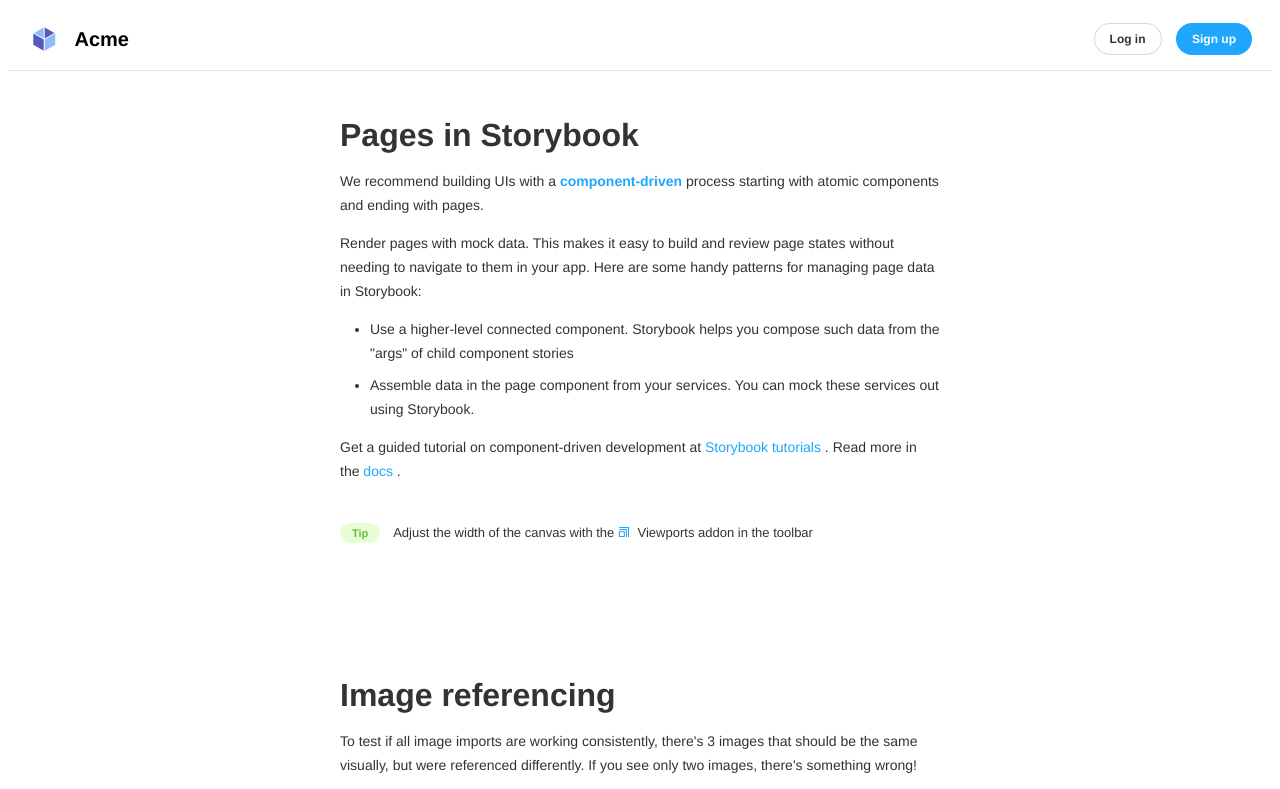
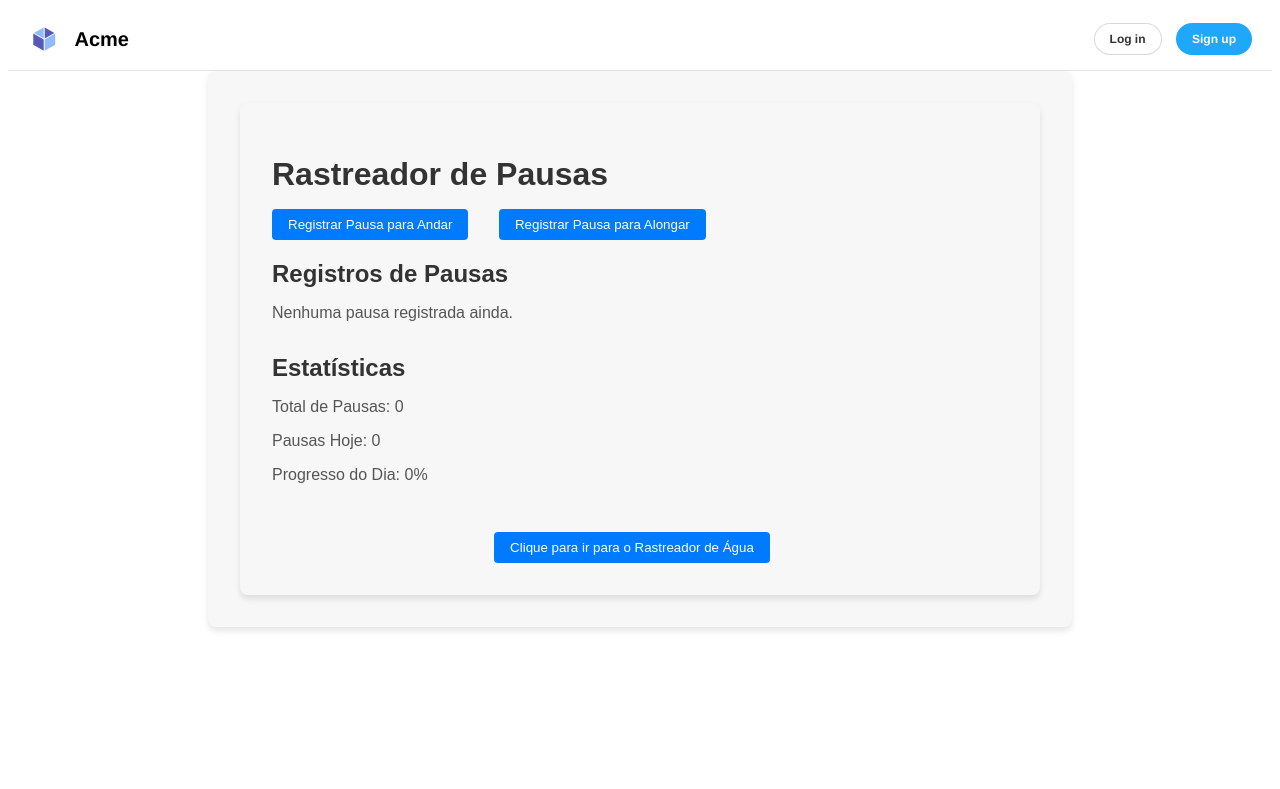
Before and after one commit to andreluisoliveirac/caseTecnicoVLGI, a Svelte app: page / in a window 1280 px wide. Shown: the top 789 px of the page. Built offline with nearby package versions, Linux system fonts and the light colour scheme.

Commit message:
melhorias no codigo e css (faltam fazer rotas para paginas)

```diff
--- a/src/pages/Home/Home.svelte
+++ b/src/pages/Home/Home.svelte
@@ -1,190 +1,115 @@
 <script lang="ts">
-  import svelteLogo from "$assets/svelte.svg";
+  import { onMount } from "svelte";
+  import { push } from "svelte-spa-router";
+
+  interface Pause {
+    type: string;
+    timestamp: Date;
+  }
+
+  const NOTIFICATION_INTERVAL = 30 * 60 * 1000;
+
+  let pauses: Pause[] = [];
+
+  $: totalPauses = pauses.length;
+  $: {
+    const today = new Date().toLocaleDateString();
+    pausesToday = pauses.filter(
+      (pause) => pause.timestamp.toLocaleDateString() === today
+    ).length;
+  }
+  let pausesToday = 0;
+
+  function registerPause(type: string) {
+    const timestamp = new Date();
+    pauses = [...pauses, { type, timestamp }];
+  }
+
+  function updateCounters() {
+    totalPauses = pauses.length;
+
+    const today = new Date().toLocaleDateString();
+    pausesToday = pauses.filter(
+      (pause) => pause.timestamp.toLocaleDateString() === today
+    ).length;
+  }
+
+  onMount(() => {
+    updateCounters();
+
+    setInterval(() => {
+      notifyUserToMove();
+    }, NOTIFICATION_INTERVAL);
+  });
+
+  function requestNotificationPermission(): Promise<NotificationPermission> {
+    if (Notification.permission === "denied") {
+      return Promise.reject(new Error("Permission denied"));
+    }
+    if (Notification.permission === "granted") {
+      return Promise.resolve("granted");
+    }
+    return Notification.requestPermission();
+  }
+
+  function notifyUserToMove() {
+    requestNotificationPermission()
+      .then((permission) => {
+        if (permission === "granted") {
+          const notification = new Notification(
+            "Hora de se levantar e andar ou alongar!",
+            {
+              icon: "path/to/your/icon.png",
+              body: "Clique para registrar uma pausa no aplicativo.",
+            }
+          );
+
+          notification.onclick = () => {
+            registerPause("Andar");
+          };
+        }
+      })
+      .catch((error) => {
+        console.error("Erro ao solicitar permissão de notificação:", error);
+      });
+  }
 </script>
 
-<article>
-  <section>
-    <h2>Pages in Storybook</h2>
-    <p>
-      We recommend building UIs with a
-      <a
-        href="https://blog.hichroma.com/component-driven-development-ce1109d56c8e"
-        target="_blank"
-        rel="noopener noreferrer"
-      >
-        <strong>component-driven</strong>
-      </a>
-      process starting with atomic components and ending with pages.
-    </p>
-    <p>
-      Render pages with mock data. This makes it easy to build and review page states without
-      needing to navigate to them in your app. Here are some handy patterns for managing page data
-      in Storybook:
-    </p>
+<main>
+  <h1>Rastreador de Pausas</h1>
+
+  <button on:click={() => registerPause("Andar")}
+    >Registrar Pausa para Andar</button
+  >
+  <button on:click={() => registerPause("Alongar")}
+    >Registrar Pausa para Alongar</button
+  >
+
+  <h2>Registros de Pausas</h2>
+  {#if pauses.length > 0}
     <ul>
-      <li>
-        Use a higher-level connected component. Storybook helps you compose such data from the
-        "args" of child component stories
-      </li>
-      <li>
-        Assemble data in the page component from your services. You can mock these services out
-        using Storybook.
-      </li>
+      {#each pauses as { type, timestamp }}
+        <li>{type} - {timestamp.toLocaleTimeString()}</li>
+      {/each}
     </ul>
-    <p>
-      Get a guided tutorial on component-driven development at
-      <a
-        href="https://storybook.js.org/tutorials/"
-        target="_blank"
-        rel="noopener noreferrer"
-      >
-        Storybook tutorials
-      </a>
-      . Read more in the
-      <a
-        href="https://storybook.js.org/docs"
-        target="_blank"
-        rel="noopener noreferrer">docs</a
-      >
-      .
-    </p>
-    <div class="tip-wrapper">
-      <span class="tip">Tip</span>
-      Adjust the width of the canvas with the
-      <svg
-        width="10"
-        height="10"
-        viewBox="0 0 12 12"
-        xmlns="http://www.w3.org/2000/svg"
-      >
-        <g
-          fill="none"
-          fill-rule="evenodd"
-        >
-          <path
-            d="M1.5 5.2h4.8c.3 0 .5.2.5.4v5.1c-.1.2-.3.3-.4.3H1.4a.5.5 0
-            01-.5-.4V5.7c0-.3.2-.5.5-.5zm0-2.1h6.9c.3 0 .5.2.5.4v7a.5.5 0 01-1 0V4H1.5a.5.5 0
-            010-1zm0-2.1h9c.3 0 .5.2.5.4v9.1a.5.5 0 01-1 0V2H1.5a.5.5 0 010-1zm4.3 5.2H2V10h3.8V6.2z"
-            id="a"
-            fill="#999"
-          />
-        </g>
-      </svg>
-      Viewports addon in the toolbar
-    </div>
-  </section>
-</article>
-<article>
-  <section>
-    <h2>Image referencing</h2>
-    <p>
-      To test if all image imports are working consistently, there's 3 images that should be the
-      same visually, but were referenced differently. If you see only two images, there's something
-      wrong!
-    </p>
-    <div class="background-image" />
-    <img
-      src={svelteLogo}
-      alt="A"
-      class="image-tag"
-    />
-    <div class="background-image-globally" />
-  </section>
-</article>
-<article>
-  <section>
-    <h2>.env variables</h2>
-    <p>
-      Only variables starting with <span class="pre">VITE_</span> will be available to access via
-      <span class="pre">import.meta.env</span>
-    </p>
-    <pre>import.meta.env: {JSON.stringify(import.meta.env, undefined, 4)}</pre>
-  </section>
-</article>
+  {:else}
+    <p>Nenhuma pausa registrada ainda.</p>
+  {/if}
 
-<style lang="scss">
-  section {
-    font-family: "Nunito Sans", "Helvetica Neue", Helvetica, Arial, sans-serif;
-    font-size: 14px;
-    line-height: 24px;
-    padding: 48px 20px;
-    margin: 0 auto;
-    max-width: 600px;
-    color: #333;
-  }
+  <div>
+    <h2>Estatísticas</h2>
+    <p>Total de Pausas: {totalPauses}</p>
+    <p>Pausas Hoje: {pausesToday}</p>
+    <p>Progresso do Dia: {Math.round((pausesToday / 4) * 100)}%</p>
+  </div>
 
-  section h2 {
-    font-weight: 700;
-    font-size: 32px;
-    line-height: 1;
-    margin: 0 0 4px;
-    display: inline-block;
-    vertical-align: top;
-  }
-
-  section p {
-    margin: 1em 0;
-  }
-
-  section a {
-    text-decoration: none;
-    color: #1ea7fd;
-  }
-
-  section ul {
-    padding-left: 30px;
-    margin: 1em 0;
-  }
-
-  section li {
-    margin-bottom: 8px;
-  }
-
-  section .tip {
-    display: inline-block;
-    border-radius: 1em;
-    font-size: 11px;
-    line-height: 12px;
-    font-weight: 700;
-    background: #e7fdd8;
-    color: #66bf3c;
-    padding: 4px 12px;
-    margin-right: 10px;
-    vertical-align: top;
-  }
-
-  section .tip-wrapper {
-    font-size: 13px;
-    line-height: 20px;
-    margin-top: 40px;
-    margin-bottom: 40px;
-  }
-
-  section .tip-wrapper svg {
-    display: inline-block;
-    height: 12px;
-    width: 12px;
-    margin-right: 4px;
-    vertical-align: top;
-    margin-top: 3px;
-  }
-
-  section .tip-wrapper svg path {
-    fill: #1ea7fd;
-  }
-
-  section {
-    .background-image {
-      background-image: url("$assets/svelte.svg");
-      width: 10rem;
-      height: 10rem;
-      background-size: contain;
-      background-position: center;
-      background-repeat: no-repeat;
-    }
-    img {
-      width: 10rem;
-      height: 10rem;
-    }
-  }
-</style>
+  <div>
+    <button
+      on:click={() => {
+        push("profile").catch((e) => {
+          throw e;
+        });
+      }}>Clique para ir para o Rastreador de Água</button
+    >
+  </div>
+</main>
--- a/src/pages/Profile/Profile.svelte
+++ b/src/pages/Profile/Profile.svelte
@@ -8,7 +8,11 @@
   } from "$stores/WaterConsumed";
   import { onMount } from "svelte";
 
-  async function requestNotificationPermission() {
+  let dailyGoal: number;
+
+  dailyWaterGoal.subscribe(value => dailyGoal = value);
+
+  async function requestNotificationPermission(): Promise<string> {
     try {
       const permission = await Notification.requestPermission();
       return permission;
@@ -19,19 +23,16 @@
   }
 
   function showNotification() {
-    dailyWaterGoal.subscribe(($dailyWaterGoal) => {
-      void requestNotificationPermission().then((permission) => {
+    requestNotificationPermission().then(permission => {
       if (permission === "granted") {
         const notification = new Notification("Hora de beber água!", {
-            body: `Lembre-se de beber ${$dailyWaterGoal} ml de água regularmente.`,
+          body: `Lembre-se de beber ${dailyGoal} ml de água regularmente.`,
         });
 
         notification.onclick = () => {
-            // Redirecionar para a página de registro de água ingerida
           window.location.href = "/profile";
         };
       }
-      });
     });
   }
 
@@ -39,40 +40,30 @@
     showNotification();
     setInterval(showNotification, 15 * 60 * 1000);
   });
+
+  function handleWaterGoalInput(e: Event) {
+    const value = (e.target as HTMLInputElement).valueAsNumber;
+    if (value > 0) {
+      setDailyWaterGoal(value);
+    }
+  }
 </script>
 
 {#if $LoggedInUser}
   <article>
     <h1>{$LoggedInUser.name}</h1>
-    <img
-      src={$LoggedInUser.image}
-      alt="{$LoggedInUser.name}'s profile picture"
-    />
+    <img src={$LoggedInUser.image} alt="{$LoggedInUser.name}'s profile picture" />
   </article>
 {/if}
 
-<!-- Adicionar a quantidade de água  -->
 <div class="container">
   <h1 class="rastreador">Rastreador de Água</h1>
-
   <p>Água ingerida hoje: {$waterConsumed} ml</p>
-
   <p>Meta diária de água: {$dailyWaterGoal} ml</p>
-
   <button on:click={() => addWater(250)}>Adicionar 250 ml</button>
-
-  <input
-    type="number"
-    placeholder="Defina sua meta diária de água (ml)"
-    on:input={(e) => setDailyWaterGoal(e.target.value)}
-  />
-
-  <!-- Exibir progresso de água ingerida no dia atual -->
+  <input type="number" min="1" placeholder="Defina sua meta diária de água (ml)" on:input={handleWaterGoalInput} />
   <div class="progress">
-    <div
-      class="bar"
-      style="width: {($waterConsumed / $dailyWaterGoal) * 100}%"
-    />
+    <div class="bar" style="width: {Math.min(100, Math.max(0, ($waterConsumed / $dailyWaterGoal) * 100))}%"></div>
   </div>
 </div>
 
@@ -80,6 +71,6 @@
   img {
     width: 50ch;
     height: 50ch;
-    border-radius: 100%;
+    border-radius: 50%;
   }
 </style>
--- a/src/styles/app.scss
+++ b/src/styles/app.scss
@@ -15,45 +15,87 @@
   border-radius: 0.25rem;
 }
 
-// CSS Do Rastreador de água:
+//Tracker de Exercicio
+main {
+  font-family: 'Arial', sans-serif;
+  padding: 2rem;
+  max-width: 800px;
+  margin: 0 auto;
+  background-color: #f7f7f7;
+  border-radius: 8px;
+  box-shadow: 0 4px 6px rgba(0, 0, 0, 0.1);
 
-// Estilos para o corpo da página
-.body {
-  font-family: Arial, sans-serif;
-  background-color: #f8f9fa;
-  margin: 0;
-  padding: 0;
-}
+  h1, h2 {
+    color: #333;
+    margin-bottom: 1rem;
+  }
 
-// Estilos para o cabeçalho
-.rastreador {
-  color: #007bff;
-}
+  button {
+    background-color: #007BFF;
+    color: #fff;
+    padding: 0.5rem 1rem;
+    border: none;
+    border-radius: 4px;
+    cursor: pointer;
+    margin-right: 1rem;
+    transition: background-color 0.3s;
 
-// Estilos para os botões
-button {
-  background-color: #007bff;
-  color: white;
-  border: none;
-  padding: 10px 20px;
-  cursor: pointer;
+    &:hover {
+      background-color: #0056b3;
+    }
+  }
 
-  &:hover {
-    background-color: darken(#007bff, 10%);
+  ul {
+    list-style-type: none;
+    padding: 0;
+
+    li {
+      padding: 0.5rem 0;
+      border-bottom: 1px solid #ddd;
+
+      &:last-child {
+        border-bottom: none;
+      }
+    }
+  }
+
+  p {
+    color: #555;
+    margin-bottom: 1rem;
+  }
+
+  div {
+    margin-top: 2rem;
+
+    &:last-child {
+      text-align: center;
+      margin-top: 3rem;
+    }
   }
 }
 
-// Estilos para a barra de progresso
+// Rastreador de Água
+
+.container {
+  padding: 1rem;
+  background: #f7f7f7;
+  border-radius: 8px;
+  box-shadow: 0 4px 6px rgba(0, 0, 0, 0.1);
+}
+
+.rastreador {
+  margin-bottom: 1rem;
+}
+
 .progress {
-  background-color: #ddd;
-  height: 30px;
-  margin-top: 10px;
-  border-radius: 5px;
-  overflow: hidden;
+  width: 100%;
+  background: #e0e0e0;
+  border-radius: 4px;
 
   .bar {
-    background-color: #007bff;
-    height: 100%;
-    transition: width 0.3s ease-in-out;
-  }
+    height: 20px;
+    background: #007BFF;
+    border-radius: 4px 0 0 4px;
+    width: 0%;
+ }
 }
```
Lines whose indentation alone changed are shown as unchanged.
